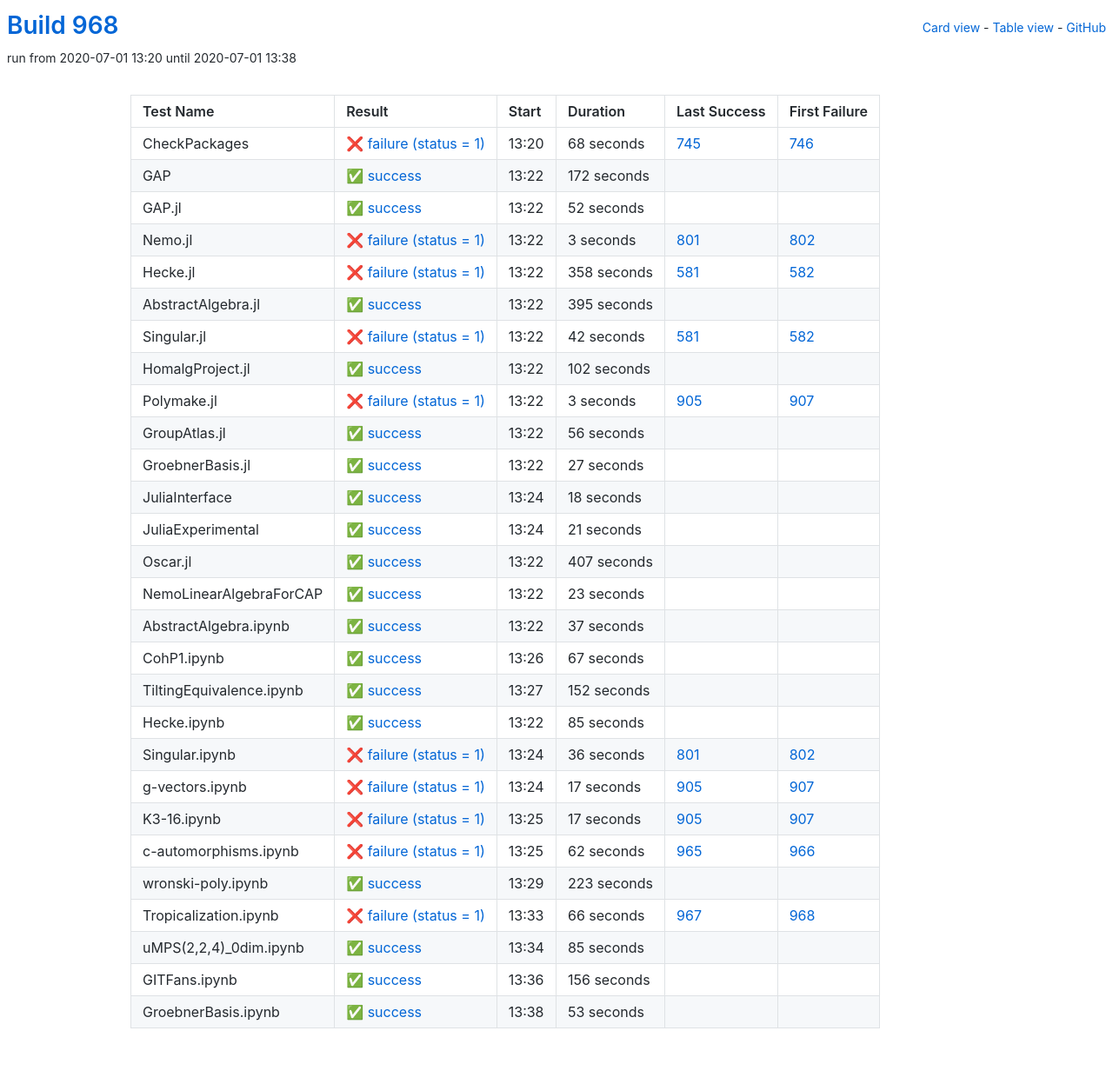
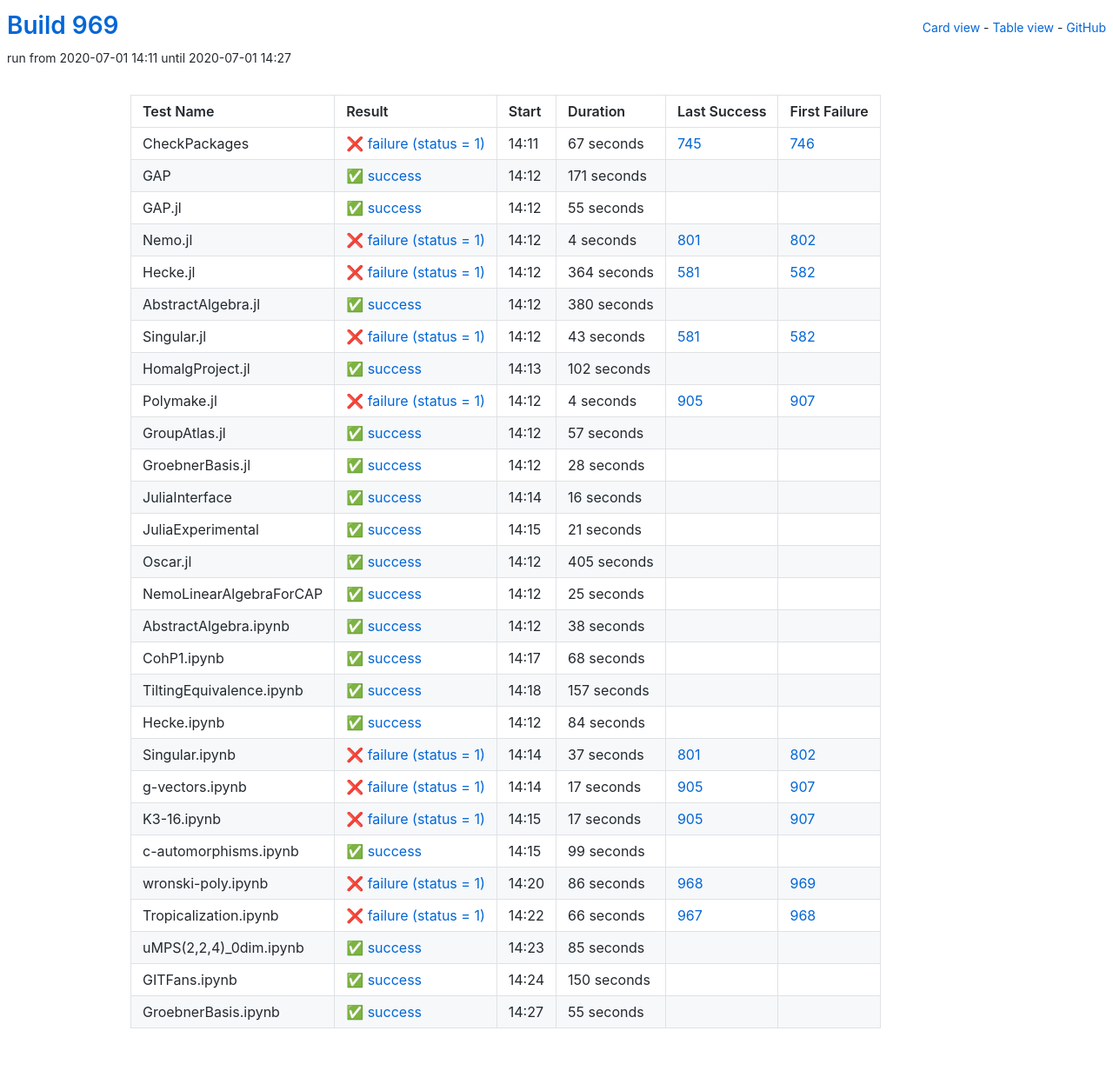
Before and after one commit to oscar-system/oscar-ci-status-1.4, a Jekyll site: the page built from table.html, in a window 1280 px wide. Shown: the whole page at 87% size. Built offline with Jekyll 4.4.1, drawn with Linux system fonts in a browser that asks for light colours.

Commit message:
Build #969

```diff
--- a/_data/ci.yml
+++ b/_data/ci.yml
@@ -1,6 +1,6 @@
 ---
-build: 968
-build_url: https://oscarci.mathematik.uni-kl.de/job/oscar-julia-1.4/968/
+build: 969
+build_url: https://oscarci.mathematik.uni-kl.de/job/oscar-julia-1.4/969/
 job: oscar-julia-1.4
 organization: oscar-system
 repo: oscar-ci-status-1.4
@@ -8,92 +8,92 @@ repourl: https://github.com/oscar-system/oscar-ci-status-1.4
 tests:
 - name: CheckPackages
   id: checkpackages
-  log: https://oscarci.mathematik.uni-kl.de/job/oscar-julia-1.4/968/artifact/logs/build-968/CheckPackages.log
-  start: 2020-07-01 13:20
+  log: https://oscarci.mathematik.uni-kl.de/job/oscar-julia-1.4/969/artifact/logs/build-969/CheckPackages.log
+  start: 2020-07-01 14:11
   success: false
   exitcode: 1
   status: failure
-  duration: 68
+  duration: 67
   last_success: 745
   last_success_url: https://oscarci.mathematik.uni-kl.de/job/oscar-julia-1.4/745/
   first_failure: 746
   first_failure_url: https://oscarci.mathematik.uni-kl.de/job/oscar-julia-1.4/746/
 - name: GAP
   id: gap
-  log: https://oscarci.mathematik.uni-kl.de/job/oscar-julia-1.4/968/artifact/logs/build-968/GAP.log
-  start: 2020-07-01 13:22
+  log: https://oscarci.mathematik.uni-kl.de/job/oscar-julia-1.4/969/artifact/logs/build-969/GAP.log
+  start: 2020-07-01 14:12
   success: true
   exitcode: 0
   status: success
-  duration: 172
+  duration: 171
   last_success: false
   last_success_url:
   first_failure: false
   first_failure_url:
 - name: GAP.jl
   id: gap-jl
-  log: https://oscarci.mathematik.uni-kl.de/job/oscar-julia-1.4/968/artifact/logs/build-968/GAP.jl.log
-  start: 2020-07-01 13:22
+  log: https://oscarci.mathematik.uni-kl.de/job/oscar-julia-1.4/969/artifact/logs/build-969/GAP.jl.log
+  start: 2020-07-01 14:12
   success: true
   exitcode: 0
   status: success
-  duration: 52
+  duration: 55
   last_success: false
   last_success_url:
   first_failure: false
   first_failure_url:
 - name: Nemo.jl
   id: nemo-jl
-  log: https://oscarci.mathematik.uni-kl.de/job/oscar-julia-1.4/968/artifact/logs/build-968/Nemo.jl.log
-  start: 2020-07-01 13:22
+  log: https://oscarci.mathematik.uni-kl.de/job/oscar-julia-1.4/969/artifact/logs/build-969/Nemo.jl.log
+  start: 2020-07-01 14:12
   success: false
   exitcode: 1
   status: failure
-  duration: 3
+  duration: 4
   last_success: 801
   last_success_url: https://oscarci.mathematik.uni-kl.de/job/oscar-julia-1.4/801/
   first_failure: 802
   first_failure_url: https://oscarci.mathematik.uni-kl.de/job/oscar-julia-1.4/802/
 - name: Hecke.jl
   id: hecke-jl
-  log: https://oscarci.mathematik.uni-kl.de/job/oscar-julia-1.4/968/artifact/logs/build-968/Hecke.jl.log
-  start: 2020-07-01 13:22
+  log: https://oscarci.mathematik.uni-kl.de/job/oscar-julia-1.4/969/artifact/logs/build-969/Hecke.jl.log
+  start: 2020-07-01 14:12
   success: false
   exitcode: 1
   status: failure
-  duration: 358
+  duration: 364
   last_success: 581
   last_success_url: https://oscarci.mathematik.uni-kl.de/job/oscar-julia-1.4/581/
   first_failure: 582
   first_failure_url: https://oscarci.mathematik.uni-kl.de/job/oscar-julia-1.4/582/
 - name: AbstractAlgebra.jl
   id: abstractalgebra-jl
-  log: https://oscarci.mathematik.uni-kl.de/job/oscar-julia-1.4/968/artifact/logs/build-968/AbstractAlgebra.jl.log
-  start: 2020-07-01 13:22
+  log: https://oscarci.mathematik.uni-kl.de/job/oscar-julia-1.4/969/artifact/logs/build-969/AbstractAlgebra.jl.log
+  start: 2020-07-01 14:12
   success: true
   exitcode: 0
   status: success
-  duration: 395
+  duration: 380
   last_success: false
   last_success_url:
   first_failure: false
   first_failure_url:
 - name: Singular.jl
   id: singular-jl
-  log: https://oscarci.mathematik.uni-kl.de/job/oscar-julia-1.4/968/artifact/logs/build-968/Singular.jl.log
-  start: 2020-07-01 13:22
+  log: https://oscarci.mathematik.uni-kl.de/job/oscar-julia-1.4/969/artifact/logs/build-969/Singular.jl.log
+  start: 2020-07-01 14:12
   success: false
   exitcode: 1
   status: failure
-  duration: 42
+  duration: 43
   last_success: 581
   last_success_url: https://oscarci.mathematik.uni-kl.de/job/oscar-julia-1.4/581/
   first_failure: 582
   first_failure_url: https://oscarci.mathematik.uni-kl.de/job/oscar-julia-1.4/582/
 - name: HomalgProject.jl
   id: homalgproject-jl
-  log: https://oscarci.mathematik.uni-kl.de/job/oscar-julia-1.4/968/artifact/logs/build-968/HomalgProject.jl.log
-  start: 2020-07-01 13:22
+  log: https://oscarci.mathematik.uni-kl.de/job/oscar-julia-1.4/969/artifact/logs/build-969/HomalgProject.jl.log
+  start: 2020-07-01 14:13
   success: true
   exitcode: 0
   status: success
@@ -104,56 +104,56 @@ tests:
   first_failure_url:
 - name: Polymake.jl
   id: polymake-jl
-  log: https://oscarci.mathematik.uni-kl.de/job/oscar-julia-1.4/968/artifact/logs/build-968/Polymake.jl.log
-  start: 2020-07-01 13:22
+  log: https://oscarci.mathematik.uni-kl.de/job/oscar-julia-1.4/969/artifact/logs/build-969/Polymake.jl.log
+  start: 2020-07-01 14:12
   success: false
   exitcode: 1
   status: failure
-  duration: 3
+  duration: 4
   last_success: 905
   last_success_url: https://oscarci.mathematik.uni-kl.de/job/oscar-julia-1.4/905/
   first_failure: 907
   first_failure_url: https://oscarci.mathematik.uni-kl.de/job/oscar-julia-1.4/907/
 - name: GroupAtlas.jl
   id: groupatlas-jl
-  log: https://oscarci.mathematik.uni-kl.de/job/oscar-julia-1.4/968/artifact/logs/build-968/GroupAtlas.jl.log
-  start: 2020-07-01 13:22
+  log: https://oscarci.mathematik.uni-kl.de/job/oscar-julia-1.4/969/artifact/logs/build-969/GroupAtlas.jl.log
+  start: 2020-07-01 14:12
   success: true
   exitcode: 0
   status: success
-  duration: 56
+  duration: 57
   last_success: false
   last_success_url:
   first_failure: false
   first_failure_url:
 - name: GroebnerBasis.jl
   id: groebnerbasis-jl
-  log: https://oscarci.mathematik.uni-kl.de/job/oscar-julia-1.4/968/artifact/logs/build-968/GroebnerBasis.jl.log
-  start: 2020-07-01 13:22
+  log: https://oscarci.mathematik.uni-kl.de/job/oscar-julia-1.4/969/artifact/logs/build-969/GroebnerBasis.jl.log
+  start: 2020-07-01 14:12
   success: true
   exitcode: 0
   status: success
-  duration: 27
+  duration: 28
   last_success: false
   last_success_url:
   first_failure: false
   first_failure_url:
 - name: JuliaInterface
   id: juliainterface
-  log: https://oscarci.mathematik.uni-kl.de/job/oscar-julia-1.4/968/artifact/logs/build-968/JuliaInterface.log
-  start: 2020-07-01 13:24
+  log: https://oscarci.mathematik.uni-kl.de/job/oscar-julia-1.4/969/artifact/logs/build-969/JuliaInterface.log
+  start: 2020-07-01 14:14
   success: true
   exitcode: 0
   status: success
-  duration: 18
+  duration: 16
   last_success: false
   last_success_url:
   first_failure: false
   first_failure_url:
 - name: JuliaExperimental
   id: juliaexperimental
-  log: https://oscarci.mathematik.uni-kl.de/job/oscar-julia-1.4/968/artifact/logs/build-968/JuliaExperimental.log
-  start: 2020-07-01 13:24
+  log: https://oscarci.mathematik.uni-kl.de/job/oscar-julia-1.4/969/artifact/logs/build-969/JuliaExperimental.log
+  start: 2020-07-01 14:15
   success: true
   exitcode: 0
   status: success
@@ -164,92 +164,92 @@ tests:
   first_failure_url:
 - name: Oscar.jl
   id: oscar-jl
-  log: https://oscarci.mathematik.uni-kl.de/job/oscar-julia-1.4/968/artifact/logs/build-968/Oscar.jl.log
-  start: 2020-07-01 13:22
+  log: https://oscarci.mathematik.uni-kl.de/job/oscar-julia-1.4/969/artifact/logs/build-969/Oscar.jl.log
+  start: 2020-07-01 14:12
   success: true
   exitcode: 0
   status: success
-  duration: 407
+  duration: 405
   last_success: false
   last_success_url:
   first_failure: false
   first_failure_url:
 - name: NemoLinearAlgebraForCAP
   id: nemolinearalgebraforcap
-  log: https://oscarci.mathematik.uni-kl.de/job/oscar-julia-1.4/968/artifact/logs/build-968/NemoLinearAlgebraForCAP.log
-  start: 2020-07-01 13:22
+  log: https://oscarci.mathematik.uni-kl.de/job/oscar-julia-1.4/969/artifact/logs/build-969/NemoLinearAlgebraForCAP.log
+  start: 2020-07-01 14:12
   success: true
   exitcode: 0
   status: success
-  duration: 23
+  duration: 25
   last_success: false
   last_success_url:
   first_failure: false
   first_failure_url:
 - name: AbstractAlgebra.ipynb
   id: abstractalgebra-ipynb
-  log: https://oscarci.mathematik.uni-kl.de/job/oscar-julia-1.4/968/artifact/logs/build-968/AbstractAlgebra.ipynb.log
-  start: 2020-07-01 13:22
+  log: https://oscarci.mathematik.uni-kl.de/job/oscar-julia-1.4/969/artifact/logs/build-969/AbstractAlgebra.ipynb.log
+  start: 2020-07-01 14:12
   success: true
   exitcode: 0
   status: success
-  duration: 37
+  duration: 38
   last_success: false
   last_success_url:
   first_failure: false
   first_failure_url:
 - name: CohP1.ipynb
   id: cohp1-ipynb
-  log: https://oscarci.mathematik.uni-kl.de/job/oscar-julia-1.4/968/artifact/logs/build-968/CohP1.ipynb.log
-  start: 2020-07-01 13:26
+  log: https://oscarci.mathematik.uni-kl.de/job/oscar-julia-1.4/969/artifact/logs/build-969/CohP1.ipynb.log
+  start: 2020-07-01 14:17
   success: true
   exitcode: 0
   status: success
-  duration: 67
+  duration: 68
   last_success: false
   last_success_url:
   first_failure: false
   first_failure_url:
 - name: TiltingEquivalence.ipynb
   id: tiltingequivalence-ipynb
-  log: https://oscarci.mathematik.uni-kl.de/job/oscar-julia-1.4/968/artifact/logs/build-968/TiltingEquivalence.ipynb.log
-  start: 2020-07-01 13:27
+  log: https://oscarci.mathematik.uni-kl.de/job/oscar-julia-1.4/969/artifact/logs/build-969/TiltingEquivalence.ipynb.log
+  start: 2020-07-01 14:18
   success: true
   exitcode: 0
   status: success
-  duration: 152
+  duration: 157
   last_success: false
   last_success_url:
   first_failure: false
   first_failure_url:
 - name: Hecke.ipynb
   id: hecke-ipynb
-  log: https://oscarci.mathematik.uni-kl.de/job/oscar-julia-1.4/968/artifact/logs/build-968/Hecke.ipynb.log
-  start: 2020-07-01 13:22
+  log: https://oscarci.mathematik.uni-kl.de/job/oscar-julia-1.4/969/artifact/logs/build-969/Hecke.ipynb.log
+  start: 2020-07-01 14:12
   success: true
   exitcode: 0
   status: success
-  duration: 85
+  duration: 84
   last_success: false
   last_success_url:
   first_failure: false
   first_failure_url:
 - name: Singular.ipynb
   id: singular-ipynb
-  log: https://oscarci.mathematik.uni-kl.de/job/oscar-julia-1.4/968/artifact/logs/build-968/Singular.ipynb.log
-  start: 2020-07-01 13:24
+  log: https://oscarci.mathematik.uni-kl.de/job/oscar-julia-1.4/969/artifact/logs/build-969/Singular.ipynb.log
+  start: 2020-07-01 14:14
   success: false
   exitcode: 1
   status: failure
-  duration: 36
+  duration: 37
   last_success: 801
   last_success_url: https://oscarci.mathematik.uni-kl.de/job/oscar-julia-1.4/801/
   first_failure: 802
   first_failure_url: https://oscarci.mathematik.uni-kl.de/job/oscar-julia-1.4/802/
 - name: g-vectors.ipynb
   id: g-vectors-ipynb
-  log: https://oscarci.mathematik.uni-kl.de/job/oscar-julia-1.4/968/artifact/logs/build-968/g-vectors.ipynb.log
-  start: 2020-07-01 13:24
+  log: https://oscarci.mathematik.uni-kl.de/job/oscar-julia-1.4/969/artifact/logs/build-969/g-vectors.ipynb.log
+  start: 2020-07-01 14:14
   success: false
   exitcode: 1
   status: failure
@@ -260,8 +260,8 @@ tests:
   first_failure_url: https://oscarci.mathematik.uni-kl.de/job/oscar-julia-1.4/907/
 - name: K3-16.ipynb
   id: k3-16-ipynb
-  log: https://oscarci.mathematik.uni-kl.de/job/oscar-julia-1.4/968/artifact/logs/build-968/K3-16.ipynb.log
-  start: 2020-07-01 13:25
+  log: https://oscarci.mathematik.uni-kl.de/job/oscar-julia-1.4/969/artifact/logs/build-969/K3-16.ipynb.log
+  start: 2020-07-01 14:15
   success: false
   exitcode: 1
   status: failure
@@ -272,32 +272,32 @@ tests:
   first_failure_url: https://oscarci.mathematik.uni-kl.de/job/oscar-julia-1.4/907/
 - name: c-automorphisms.ipynb
   id: c-automorphisms-ipynb
-  log: https://oscarci.mathematik.uni-kl.de/job/oscar-julia-1.4/968/artifact/logs/build-968/c-automorphisms.ipynb.log
-  start: 2020-07-01 13:25
-  success: false
-  exitcode: 1
-  status: failure
-  duration: 62
-  last_success: 965
-  last_success_url: https://oscarci.mathematik.uni-kl.de/job/oscar-julia-1.4/965/
-  first_failure: 966
-  first_failure_url: https://oscarci.mathematik.uni-kl.de/job/oscar-julia-1.4/966/
-- name: wronski-poly.ipynb
-  id: wronski-poly-ipynb
-  log: https://oscarci.mathematik.uni-kl.de/job/oscar-julia-1.4/968/artifact/logs/build-968/wronski-poly.ipynb.log
-  start: 2020-07-01 13:29
+  log: https://oscarci.mathematik.uni-kl.de/job/oscar-julia-1.4/969/artifact/logs/build-969/c-automorphisms.ipynb.log
+  start: 2020-07-01 14:15
   success: true
   exitcode: 0
   status: success
-  duration: 223
+  duration: 99
   last_success: false
   last_success_url:
   first_failure: false
   first_failure_url:
+- name: wronski-poly.ipynb
+  id: wronski-poly-ipynb
+  log: https://oscarci.mathematik.uni-kl.de/job/oscar-julia-1.4/969/artifact/logs/build-969/wronski-poly.ipynb.log
+  start: 2020-07-01 14:20
+  success: false
+  exitcode: 1
+  status: failure
+  duration: 86
+  last_success: 968
+  last_success_url: https://oscarci.mathematik.uni-kl.de/job/oscar-julia-1.4/968/
+  first_failure: 969
+  first_failure_url: https://oscarci.mathematik.uni-kl.de/job/oscar-julia-1.4/969/
 - name: Tropicalization.ipynb
   id: tropicalization-ipynb
-  log: https://oscarci.mathematik.uni-kl.de/job/oscar-julia-1.4/968/artifact/logs/build-968/Tropicalization.ipynb.log
-  start: 2020-07-01 13:33
+  log: https://oscarci.mathematik.uni-kl.de/job/oscar-julia-1.4/969/artifact/logs/build-969/Tropicalization.ipynb.log
+  start: 2020-07-01 14:22
   success: false
   exitcode: 1
   status: failure
@@ -308,8 +308,8 @@ tests:
   first_failure_url: https://oscarci.mathematik.uni-kl.de/job/oscar-julia-1.4/968/
 - name: uMPS(2,2,4)_0dim.ipynb
   id: umps-2-2-4-0dim-ipynb
-  log: https://oscarci.mathematik.uni-kl.de/job/oscar-julia-1.4/968/artifact/logs/build-968/uMPS-2-2-4-_0dim.ipynb.log
-  start: 2020-07-01 13:34
+  log: https://oscarci.mathematik.uni-kl.de/job/oscar-julia-1.4/969/artifact/logs/build-969/uMPS-2-2-4-_0dim.ipynb.log
+  start: 2020-07-01 14:23
   success: true
   exitcode: 0
   status: success
@@ -320,24 +320,24 @@ tests:
   first_failure_url:
 - name: GITFans.ipynb
   id: gitfans-ipynb
-  log: https://oscarci.mathematik.uni-kl.de/job/oscar-julia-1.4/968/artifact/logs/build-968/GITFans.ipynb.log
-  start: 2020-07-01 13:36
+  log: https://oscarci.mathematik.uni-kl.de/job/oscar-julia-1.4/969/artifact/logs/build-969/GITFans.ipynb.log
+  start: 2020-07-01 14:24
   success: true
   exitcode: 0
   status: success
-  duration: 156
+  duration: 150
   last_success: false
   last_success_url:
   first_failure: false
   first_failure_url:
 - name: GroebnerBasis.ipynb
   id: groebnerbasis-ipynb
-  log: https://oscarci.mathematik.uni-kl.de/job/oscar-julia-1.4/968/artifact/logs/build-968/GroebnerBasis.ipynb.log
-  start: 2020-07-01 13:38
+  log: https://oscarci.mathematik.uni-kl.de/job/oscar-julia-1.4/969/artifact/logs/build-969/GroebnerBasis.ipynb.log
+  start: 2020-07-01 14:27
   success: true
   exitcode: 0
   status: success
-  duration: 53
+  duration: 55
   last_success: false
   last_success_url:
   first_failure: false
```
Also changed, not shown: README.md.
